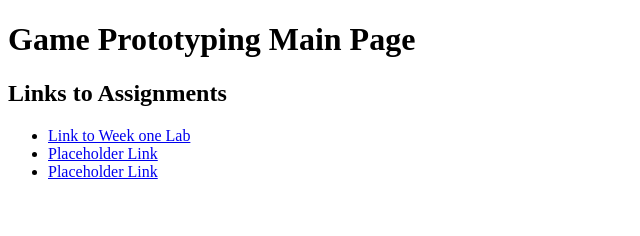
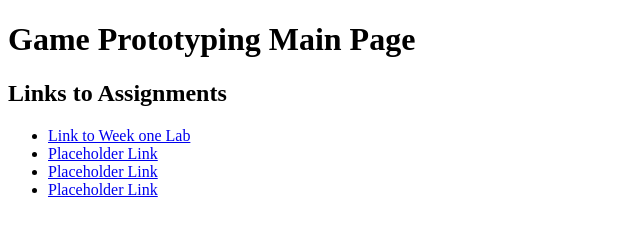
Before and after one commit to jordandubreuil/GameProtypingSpring2021, a plain HTML site: page index.html in a window 1280 px wide. Shown: the whole page, without its empty margins (0-640 px from the left). Drawn offline with Linux system fonts and the light colour scheme.

```diff
--- a/index.html
+++ b/index.html
@@ -13,6 +13,7 @@
         <li><a href="Week1/index.html">Link to Week one Lab</a></li>
         <li><a href="#">Placeholder Link</a></li>
         <li><a href="#">Placeholder Link</a></li>
+        <li><a href="#">Placeholder Link</a></li>
     </ul>
 
 </body>
```
